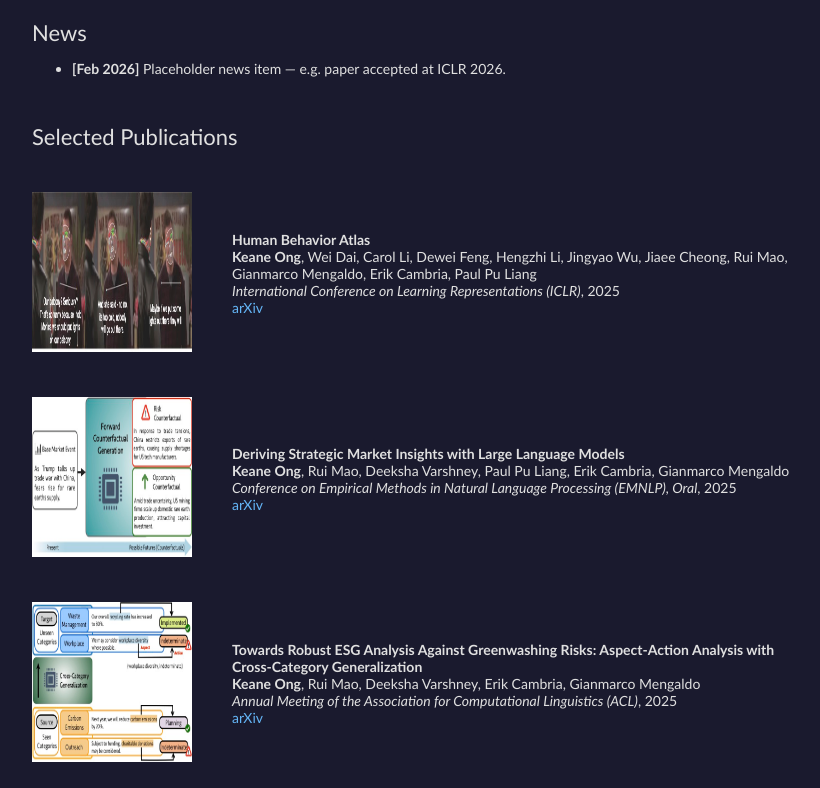
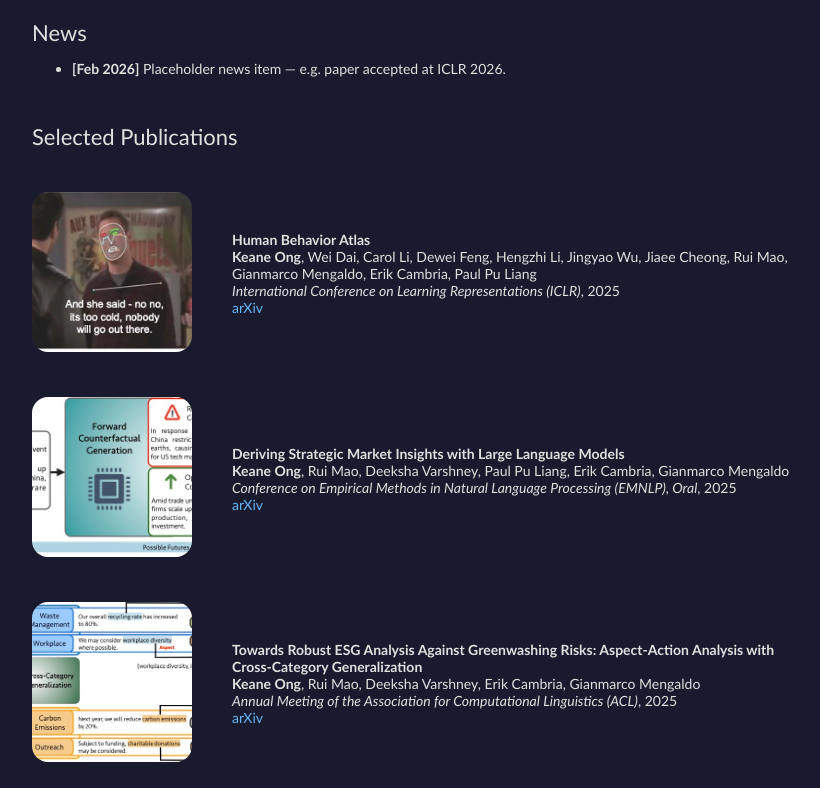
Before and after one commit to keanepotato/keanepotato.github.io, a plain HTML site: page index.html in a window 1280 px wide. Shown: the part 627-1415 px from the top of the page, without its empty margins (224-1044 px from the left). Drawn offline with Linux system fonts and the light colour scheme.

Commit message:
Style publication thumbnails with rounded corners and object-fit cover
Co-Authored-By: Claude Opus 4.6 <noreply@anthropic.com>

```diff
--- a/index.html
+++ b/index.html
@@ -71,7 +71,7 @@
 
             <tr>
               <td style="padding:16px;width:25%;vertical-align:middle">
-                <img src="images/human_behavior_atlas.jpg" alt="paper thumbnail" width="160" height="160" style="border-style:none;background-color:#2a2a3e;">
+                <img src="images/human_behavior_atlas.jpg" alt="paper thumbnail" class="paper-thumb">
               </td>
               <td style="padding:16px;width:75%;vertical-align:middle">
                 <span class="papertitle">Human Behavior Atlas</span>
@@ -86,7 +86,7 @@
 
             <tr>
               <td style="padding:16px;width:25%;vertical-align:middle">
-                <img src="images/forward_counterfactual.jpg" alt="paper thumbnail" width="160" height="160" style="border-style:none;background-color:#2a2a3e;">
+                <img src="images/forward_counterfactual.jpg" alt="paper thumbnail" class="paper-thumb">
               </td>
               <td style="padding:16px;width:75%;vertical-align:middle">
                 <span class="papertitle">Deriving Strategic Market Insights with Large Language Models</span>
@@ -101,7 +101,7 @@
 
             <tr>
               <td style="padding:16px;width:25%;vertical-align:middle">
-                <img src="images/robust_greenwashing.jpg" alt="paper thumbnail" width="160" height="160" style="border-style:none;background-color:#2a2a3e;">
+                <img src="images/robust_greenwashing.jpg" alt="paper thumbnail" class="paper-thumb">
               </td>
               <td style="padding:16px;width:75%;vertical-align:middle">
                 <span class="papertitle">Towards Robust ESG Analysis Against Greenwashing Risks: Aspect-Action Analysis with Cross-Category Generalization</span>
@@ -116,7 +116,7 @@
 
             <tr>
               <td style="padding:16px;width:25%;vertical-align:middle">
-                <img src="images/xnlp_corporate_sustainability.jpg" alt="paper thumbnail" width="160" height="160" style="border-style:none;background-color:#2a2a3e;">
+                <img src="images/xnlp_corporate_sustainability.jpg" alt="paper thumbnail" class="paper-thumb">
               </td>
               <td style="padding:16px;width:75%;vertical-align:middle">
                 <span class="papertitle">Explainable Natural Language Processing for Corporate Sustainability Analysis</span>
--- a/stylesheet.css
+++ b/stylesheet.css
@@ -141,6 +141,14 @@ span.highlight {
   background-color: #ffffd0;
 }
 
+.paper-thumb {
+    width: 160px;
+    height: 160px;
+    object-fit: cover;
+    border-radius: 16px;
+    background-color: #2a2a3e;
+}
+
 .colored-box {
     color: black;
     padding: 20px;
```
